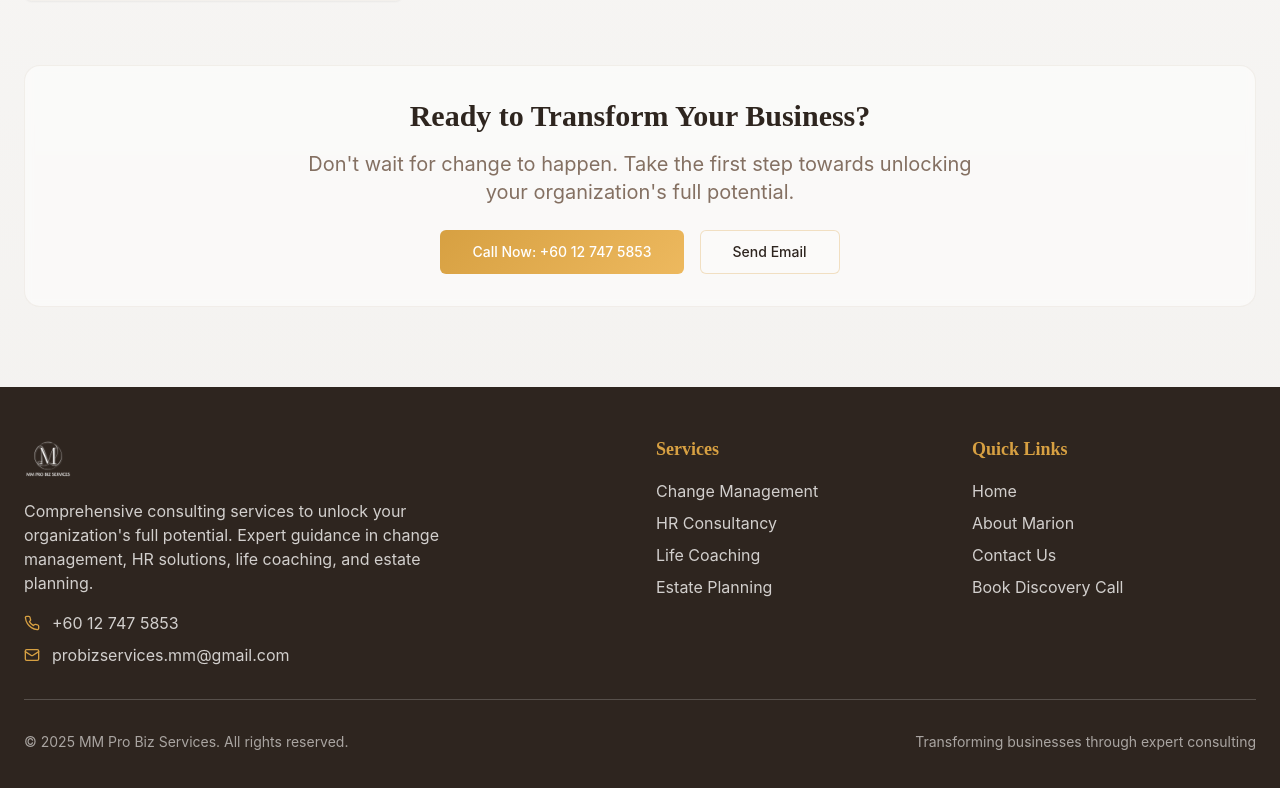
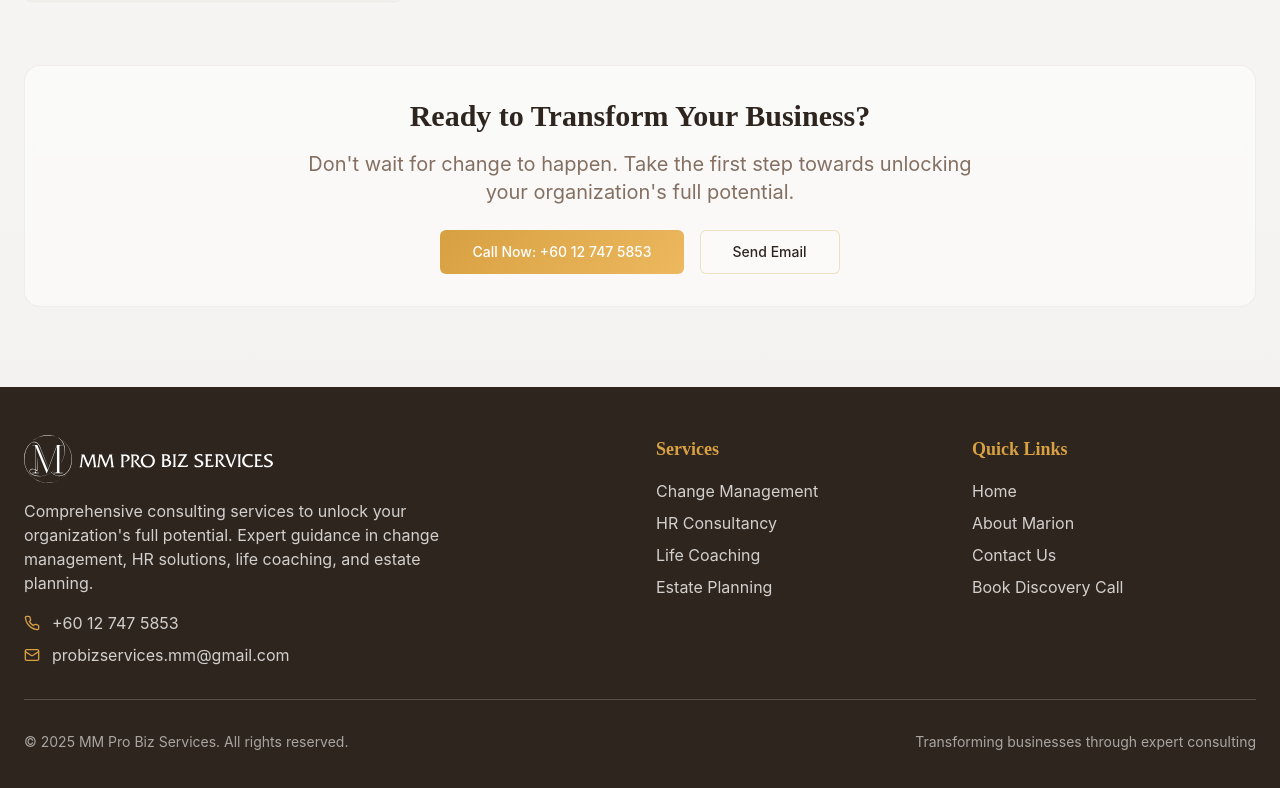
Before and after one commit to gpmusic28/summit-forge-pro, a React (Vite) app: page / in a window 1280 px wide. Shown: the part 5689-6477 px from the top of the page. Built offline with nearby package versions, Linux system fonts and the light colour scheme.

Commit message:
Update header to use logo.svg

```diff
--- a/src/components/Footer.tsx
+++ b/src/components/Footer.tsx
@@ -15,7 +15,7 @@ const Footer = () => {
           {/* Logo and Description */}
           <div className="md:col-span-2">
             <img
-              src="/lovable-uploads/de8440b6-d4c2-4ed7-b9a1-3cd25ec27c01.png"
+              src="/logo.svg"
               alt="MM Pro Biz Services"
               className="h-12 w-auto mb-4 brightness-0 invert"
             />
```
